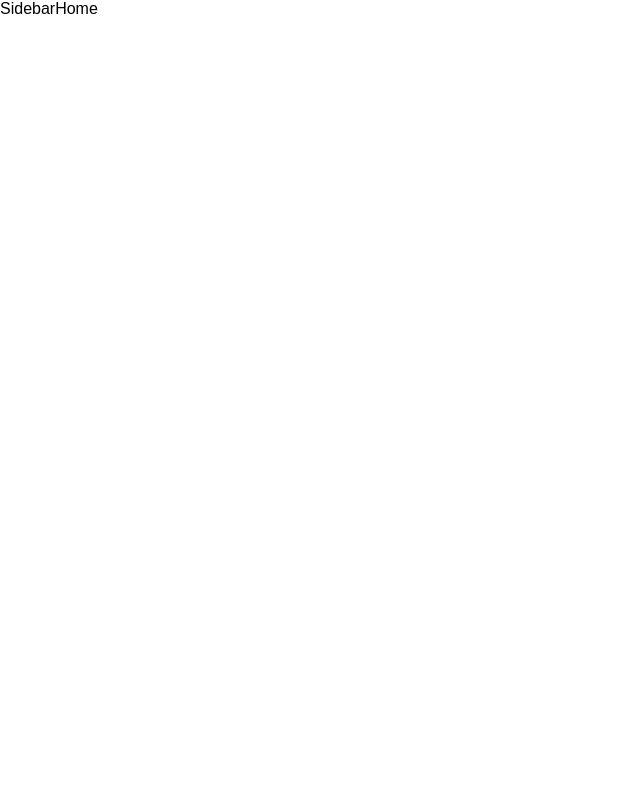
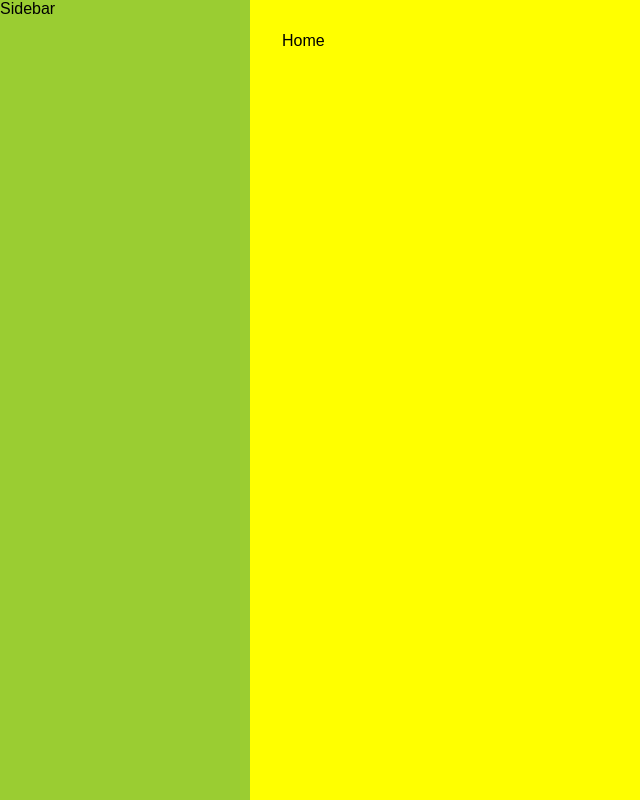
Before and after one commit to 0xABBCCC/worldlessworld.io, a React (Vite) app: page / in a window 1280 px wide. Shown: the whole page, without its empty margins (0-640 px from the left). Built offline with nearby package versions, Linux system fonts and the light colour scheme.

Commit message:
Styled Wireframe

```diff
--- a/package.json
+++ b/package.json
@@ -12,7 +12,8 @@
   "dependencies": {
     "react": "^18.2.0",
     "react-dom": "^18.2.0",
-    "react-router-dom": "^6.10.0"
+    "react-router-dom": "^6.10.0",
+    "styled-components": "^5.3.10"
   },
   "devDependencies": {
     "@types/react": "^18.0.28",
--- a/src/components/Layout/ApplicationBody.jsx
+++ b/src/components/Layout/ApplicationBody.jsx
@@ -1,6 +1,23 @@
+import styled from "styled-components";
+
+const Wrapper = styled.div`
+    position: relative;
+
+    height: 100vh;
+    height: 100svh;
+    max-height: 100vh;
+
+    width: 100vw;
+    max-width: 100vw;
+
+    background-color: purple;
+`
+
 const ApplicationBody = ({ children }) => {
     return(
-        <div>{children}</div>
+        <Wrapper id="applicationBody">
+            {children}
+        </Wrapper>
     )
 }
 
--- a/src/components/Layout/Main/Body.jsx
+++ b/src/components/Layout/Main/Body.jsx
@@ -1,6 +1,21 @@
+import styled from "styled-components";
+
+const Wrapper = styled.div`
+    position: relative;
+
+    width: calc(100vw - 250px);
+
+    background-color: yellow;
+    overflow: auto;
+
+    padding: 2rem;
+`
+
 const MainBody = ({ children }) => {
     return(
-        <div>{children}</div>
+        <Wrapper id="mainBody">
+            {children}
+        </Wrapper>
     )
 }
 
--- a/src/components/Navigation/Sidebar.jsx
+++ b/src/components/Navigation/Sidebar.jsx
@@ -1,6 +1,19 @@
+import styled from "styled-components";
+
+const Wrapper = styled.div `
+    position: relative;
+
+    height: 100vh;
+    height: 100svh;
+    max-height: 100vh;
+    width: 250px;
+
+    background-color: yellowgreen;
+`
+
 const Sidebar = () => {
     return(
-        <div>Sidebar</div>
+        <Wrapper id="sidebar">Sidebar</Wrapper>
     )
 }
 
```
Also changed, not shown: 1 other file (tests, documents, lock files or other folders).
